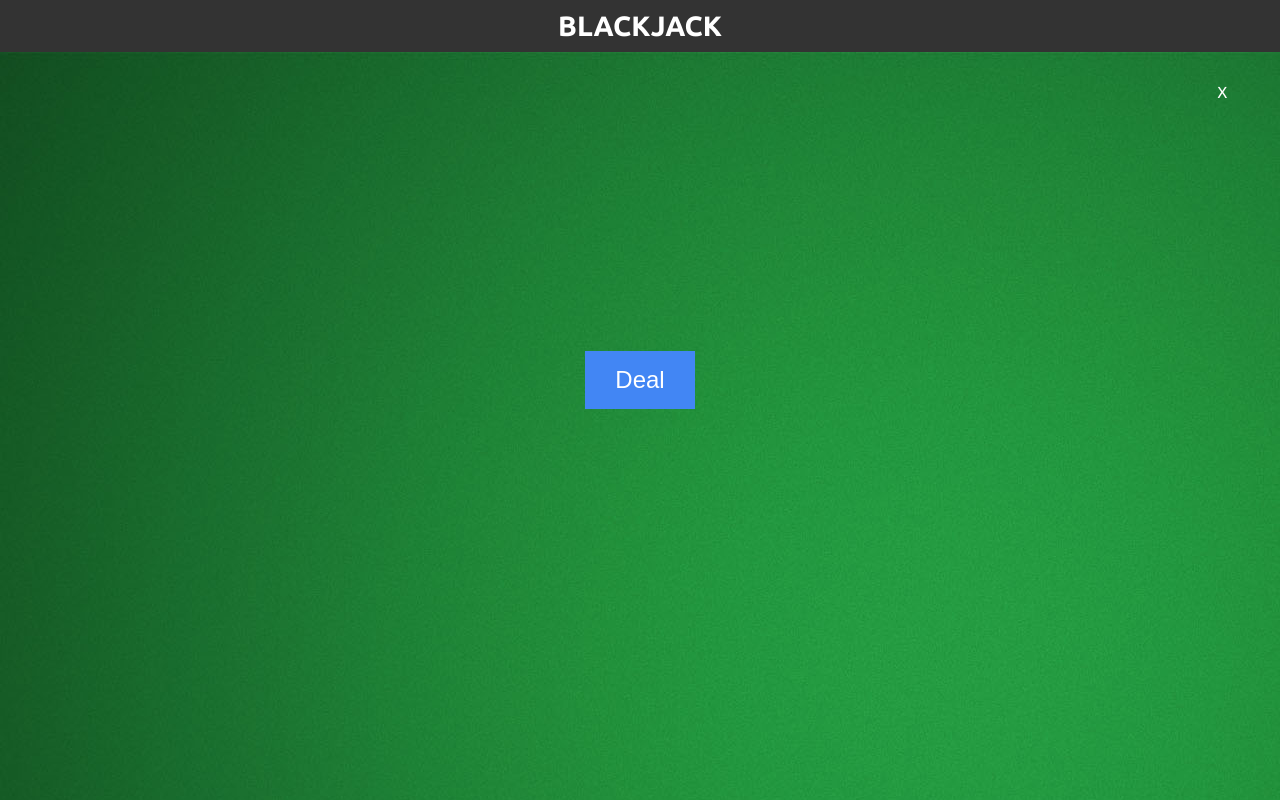
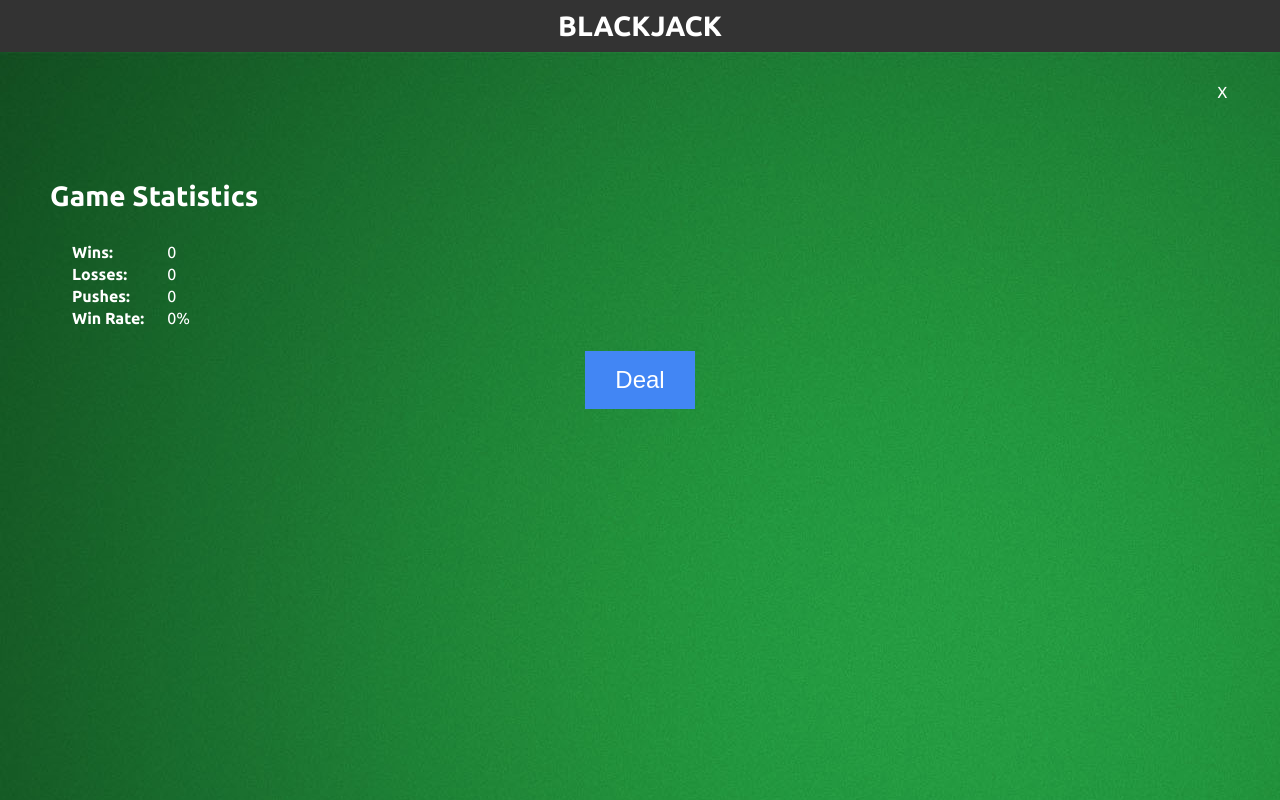
Before and after one commit to knoll3/blackjack, a Rails app: template app/views/games/show.html.erb in a window 1280 px wide. Run offline with Rails 7, Linux system fonts and the light colour scheme; the template is opened without the code that fills it, so the values that code supplies are empty; style sheets or scripts are compiled from the project's sources; some libraries are stand-ins or nearby versions.

Commit message:
Add statistics

```diff
--- a/app/assets/stylesheets/games.scss
+++ b/app/assets/stylesheets/games.scss
@@ -85,10 +85,20 @@
 
 #statistics {
 	position: absolute;
-	top: 10px;
-	left: 10px;
+	top: 100px;
+	left: 50px;
 	height: 400px;
 	width: 200px;
+}
+
+#statistics h3 {
+	white-space: nowrap;
+	font-size: 28px;
+}
+
+#statistics td {
+	font-size: 16px;
+	padding-left: 20px;
 }
 
 .card {
@@ -100,7 +110,6 @@
 	margin-top: 50px;
 	position: absolute;
 }
-
 
 #win-banner, #lose-banner, #push-banner {
 	position: absolute;
--- a/app/views/games/show.html.erb
+++ b/app/views/games/show.html.erb
@@ -28,7 +28,28 @@
 	<div id="stand">
 		<button id="stand-button">Stand</button>
 	</div>
-	<div id="statistics"></div>
+	<div id="statistics">
+		<h3>Game Statistics</h3>
+		<table>
+			<tr>
+				<td><b>Wins:</b></td>
+				<td id="wins"></td>
+			</tr>
+			<tr>
+				<td><b>Losses:</b></td>
+				<td id="losses"></td>
+			</tr>
+			<tr>
+				<td><b>Pushes:</b></td>
+				<td id="pushes"></td>
+			</tr>
+			<tr>
+				<td><b>Win Rate:</b></td>
+				<td id="win-rate"></td>
+			</tr>
+
+		</table>
+	</div>
 </div>
 
 <script type="text/javascript">
@@ -74,6 +95,7 @@
 			playerDrawCard();
 			dealerDrawCard();
 
+			// Adjust button display
 			$('#win-banner').remove();
 			$('#lose-banner').remove();
 			$('#push-banner').remove();
@@ -197,7 +219,6 @@
 
 		function loseRound() {
 			losses += 1;
-			console.log('You lose');
 			newRound();
 			var loseElement = $(`
 				<div id="lose-banner">
@@ -210,7 +231,6 @@
 
 		function winRound() {
 			wins += 1;
-			console.log('You win');
 			newRound();
 			var winElement = $(`
 				<div id="win-banner">
@@ -222,7 +242,7 @@
 
 
 		function push() {
-			console.log("push");
+			pushes += 1;
 			newRound();
 			var pushElement = $(`
 				<div id="push-banner">
@@ -240,6 +260,17 @@
 			$('#hit-button').toggle();
 			$('#stand-button').toggle();
 			$('#deal-button').toggle();
+
+			var gamesPlayed = wins + losses + pushes;
+			if (gamesPlayed == 0) {
+				winRate = 0;
+			} else {
+				winRate = (wins / (wins + losses)).toFixed(2);
+			}
+			$('#wins').text(wins);
+			$('#losses').text(losses);
+			$('#pushes').text(pushes);
+			$('#win-rate').text(`${winRate * 100}%`);
 		}
 
 		function revealHoleCard() {
@@ -255,16 +286,20 @@
 					var dealerCount = countHand(dealerCards);
 					var playerCount = countHand(playerCards);
 					if (dealerCount > 21) {
+						console.log(`Dealer count > 21. Dealer busts. Dealer: ${dealerCount}; Player: ${playerCount}`);
 						winRound();
 						return;
-					} else if (dealerCount > playerCount) {
-						loseRound();
-						return;
+					// } else if (dealerCount > playerCount) {
+					// 	console.log("Dealer has higher score than plaer. Dealer wins.");
+					// 	loseRound();
+					// 	return;
 					} else if (dealerCount == playerCount) {
+						console.log(`Player and dealer have the same score. It's a push. Dealer: ${dealerCount}; Player: ${playerCount}`);
 						push();
 						return;
 					}
 				}
+				console.log(`Dealer has a higher score than player. Dealer wins. Dealer: ${countHand(dealerCards)}; Player: ${countHand(playerCards)}`);
 				loseRound();
 			} else {
 				console.log("Cannot stand if player has lower count than dealer.");
@@ -276,8 +311,21 @@
 		var marginLeft = 100;
 		var dealerCards = [];
 		var playerCards = [];
+
 		var wins = 0;
 		var losses = 0;
+		var pushes = 0;
+		var gamesPlayed = wins + losses + pushes;
+		if (gamesPlayed == 0) {
+			winRate = 0;
+		} else {
+			winRate = (wins / (wins + losses)).toFixed(2);
+		}
+
+		$('#wins').text(wins);
+		$('#losses').text(losses);
+		$('#pushes').text(pushes);
+		$('#win-rate').text(`${winRate * 100}%`);
 
 		$('#hit-button').toggle();
 		$('#stand-button').toggle();
```
